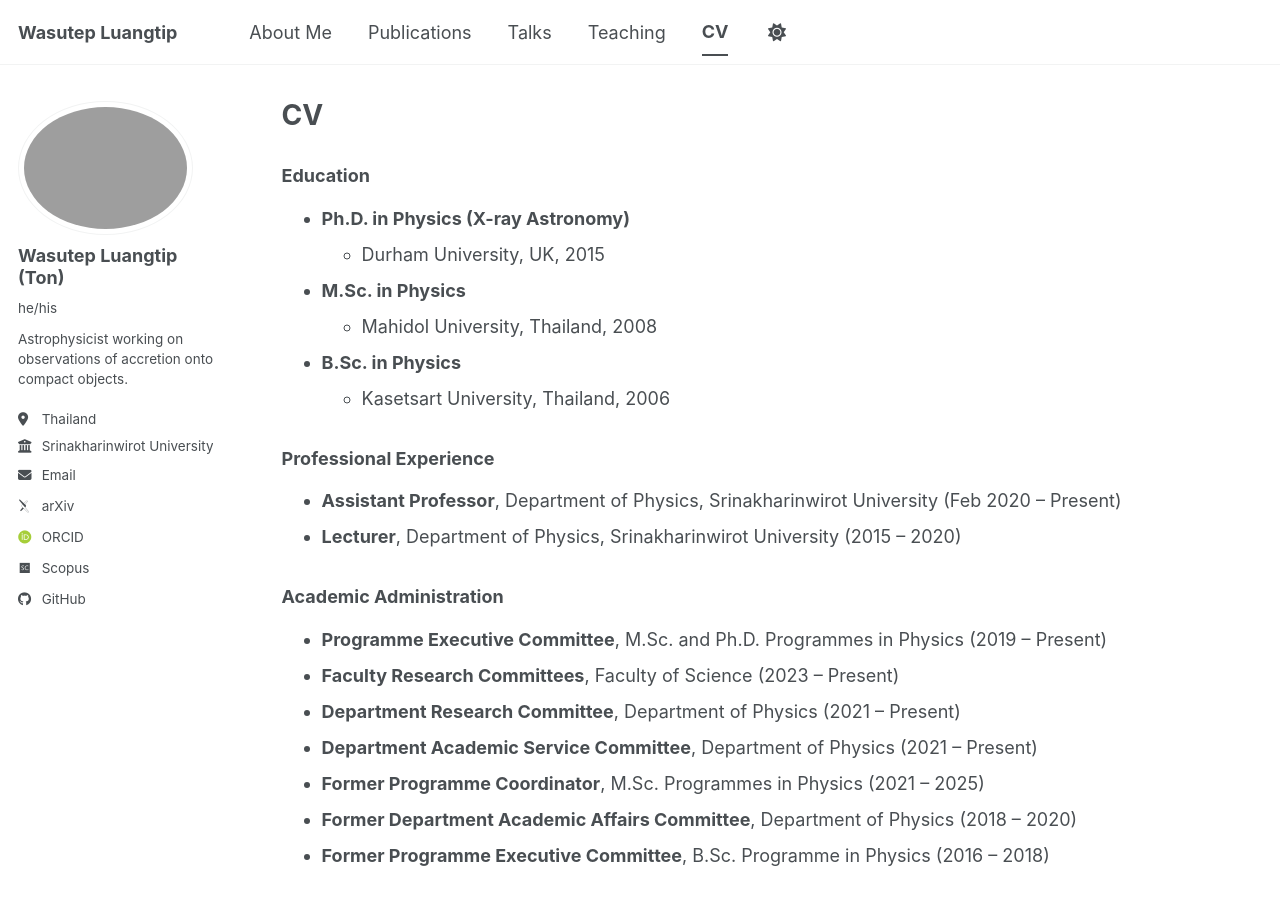
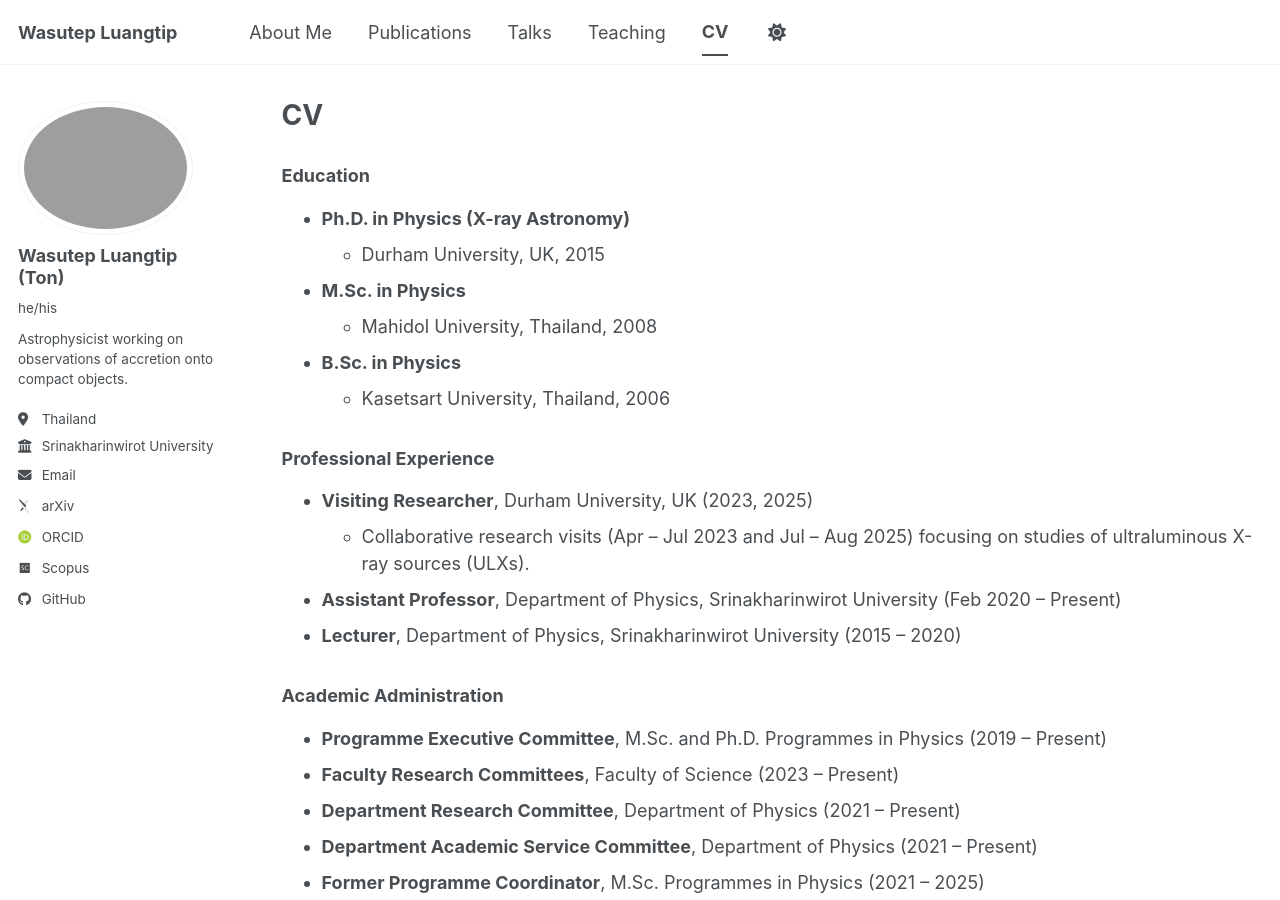
Before and after one commit to wluangtip/wluangtip.github.io, a Jekyll site: the page built from _pages/cv.md, in a window 1280 px wide and 900 px high. Built offline with Jekyll 4.4.1, drawn with Linux system fonts in a browser that asks for light colours; some web fonts are replaced; a script bundle is joined from its source files by our own code; library files that are not in the unit come from our copies.

Commit message:
Update cv.md

```diff
--- a/_pages/cv.md
+++ b/_pages/cv.md
@@ -18,6 +18,8 @@ redirect_from:
   * Kasetsart University, Thailand, 2006
 
 ### Professional Experience
+* **Visiting Researcher**, Durham University, UK (2023, 2025)
+  * Collaborative research visits (Apr – Jul 2023 and Jul – Aug 2025) focusing on studies of ultraluminous X-ray sources (ULXs).
 * **Assistant Professor**, Department of Physics, Srinakharinwirot University (Feb 2020 – Present)
 * **Lecturer**, Department of Physics, Srinakharinwirot University (2015 – 2020)
 
```
